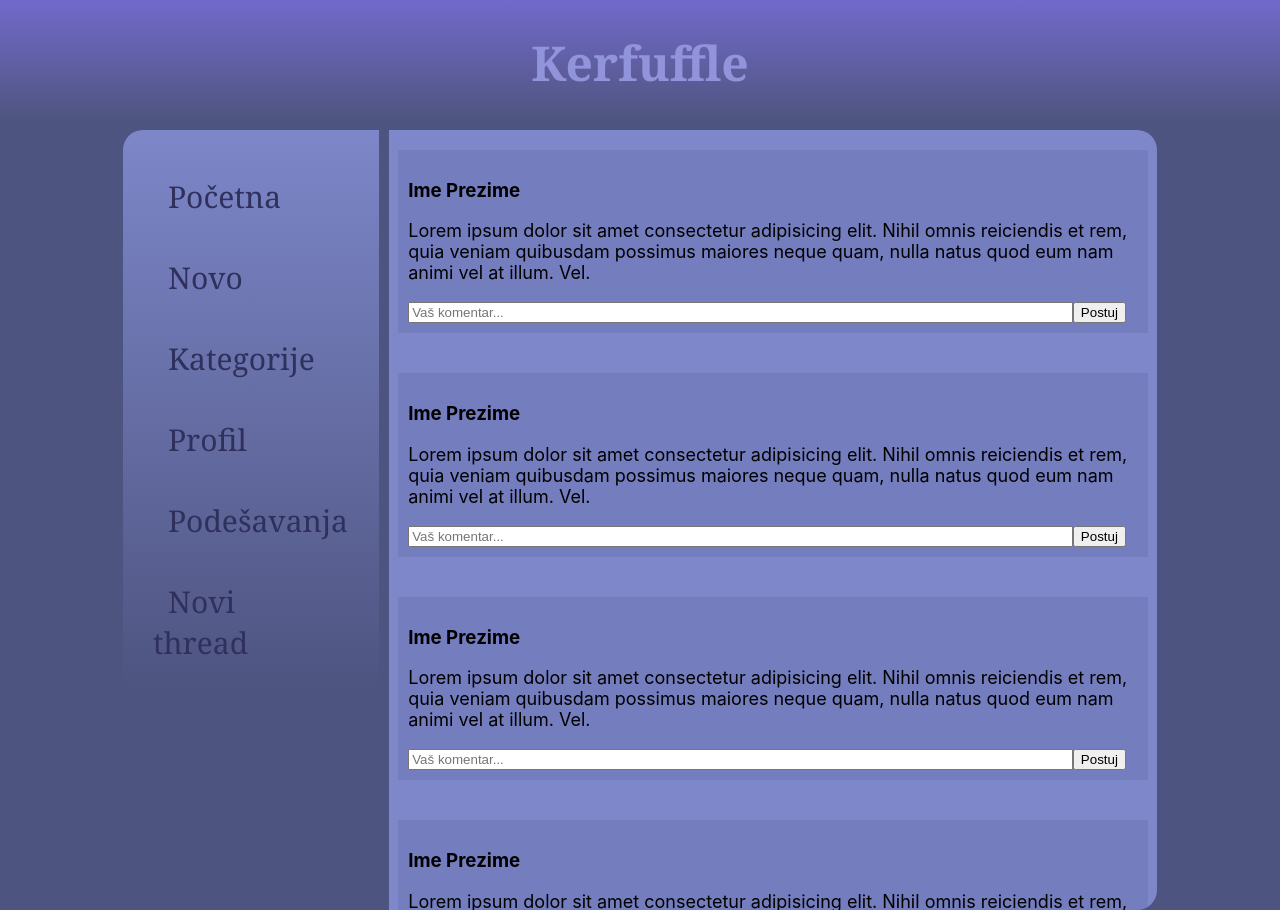
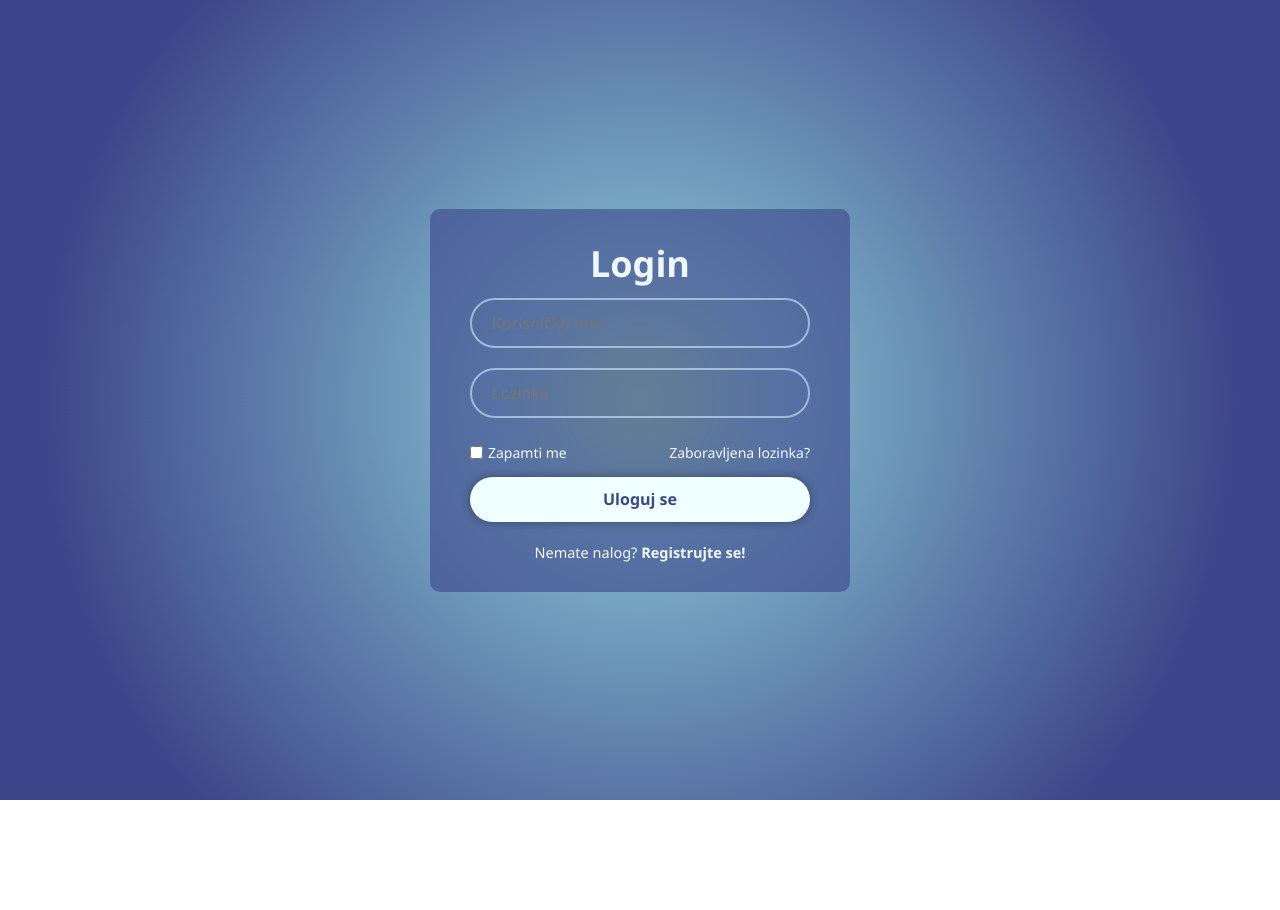
Before and after one commit to elab-development/internet-tehnologije-2024-projekat-webforum_2023_1086_2022_1065, a React (Create React App) app in the folder frontend/web-forum/: page / in a window 1280 px wide. After the commit the page ends 800 px from the top, so only its background shows below. Built offline with nearby package versions, Linux system fonts and the light colour scheme.

Commit message:
login jsx dodat + css tweak

```diff
--- a/frontend/web-forum/src/App.js
+++ b/frontend/web-forum/src/App.js
@@ -1,13 +1,15 @@
 import logo from './logo.svg';
 //import './App.css';
 import './style.css';
+import './login.css';
 import New from './pages/New'
+import LoginForm from './pages/LoginForm';
 
 function App() {
   return (
     <div>
 
-      <New />
+      <LoginForm />
 
     </div>
   );
--- a/frontend/web-forum/src/components/Header.jsx
+++ b/frontend/web-forum/src/components/Header.jsx
@@ -3,7 +3,7 @@ import React from "react";
 const Header = () => {
   return (
     <header className="heder">
-      <h1 className="imesajta">Kerfuffle</h1>
+      <h1 className="imesajta">kerfafl.rs</h1>
     </header>
   );
 };
--- /dev/null
+++ b/frontend/web-forum/src/components/LoginInputField.jsx
@@ -0,0 +1,17 @@
+import React from "react";
+
+const LoginInputField = ({ type, placeholder, name, value, onChange }) => {
+  return (
+    <input
+      type={type}
+      placeholder={placeholder}
+      name={name}
+      value={value}
+      onChange={onChange}
+      className="polje"
+      required
+    />
+  );
+};
+
+export default LoginInputField;
--- /dev/null
+++ b/frontend/web-forum/src/components/ResetPassComp.jsx
@@ -0,0 +1,14 @@
+import React from "react";
+
+const ResetPassComp = () => {
+  return (
+    <div className="zapamti">
+      <label>
+        <input type="checkbox" /> Zapamti me
+      </label>
+      <a href="#">Zaboravljena lozinka?</a>
+    </div>
+  );
+};
+
+export default ResetPassComp;
--- a/frontend/web-forum/src/login.css
+++ b/frontend/web-forum/src/login.css
@@ -31,7 +31,7 @@ body{
     position: relative;
     width: 100%;
     height: 50px;
-    margin: 30px 0;
+    margin: 10px 0;
 }
 
 .kutija input{
--- /dev/null
+++ b/frontend/web-forum/src/pages/LoginForm.jsx
@@ -0,0 +1,58 @@
+import React, { useState } from "react";
+import LoginInputField from "../components/LoginInputField";
+import ResetPassComp from "../components/ResetPassComp";
+
+const LoginForm = () => {
+  const [formData, setFormData] = useState({
+    username: "",
+    password: "",
+  });
+
+  const handleChange = (e) => {
+    setFormData({ ...formData, [e.target.name]: e.target.value });
+  };
+
+  const handleSubmit = (e) => {
+    e.preventDefault();
+    console.log("Login data:", formData);
+    // ovde ide logika za login
+  };
+
+  return (
+    <form onSubmit={handleSubmit} className="kutija">
+      <h2>Login</h2>
+
+      <LoginInputField
+        type="text"
+        placeholder="Korisničko ime"
+        name="username"
+        value={formData.username}
+        onChange={handleChange}
+      />
+
+      <LoginInputField
+        type="password"
+        placeholder="Lozinka"
+        name="password"
+        value={formData.password}
+        onChange={handleChange}
+      />
+
+      <ResetPassComp />
+
+      <button type="submit">Uloguj se</button>
+
+      <div className="registracija">
+        <p>
+          Nemate nalog?
+          <a href="#" className="reg">
+            {" "}
+            Registrujte se!
+          </a>
+        </p>
+      </div>
+    </form>
+  );
+};
+
+export default LoginForm;
--- a/frontend/web-forum/src/style.css
+++ b/frontend/web-forum/src/style.css
@@ -92,11 +92,33 @@ li{
     padding: 10px;
     margin: 20px 0px;
     background-color: #585d933b;
-
 }
 #posttekst{
     font-size: 18px;
 }
-input{
-    width: 90%;
+.post input{
+    width: 80%;
+    height: 10px;
+    border: none;
+    outline: none;
+    border: 2px solid #bdd7f3a1;
+    border-radius: 40px;
+    font-size: 16px;
+    color: rgb(47, 44, 90);
+    padding: 20px 45px 20px 20px;
+    background-color: #4e548040;
 }
+.post button {
+    width: 10%;
+    height: 45px;
+    background-color: rgba(240, 255, 255, 0.608);
+    border:none;
+    outline: none;
+    border-radius: 40px;
+    color: #3D468A;
+    box-shadow: 0 0 10px #0000005c;
+    cursor: pointer;
+    font-size: 16px;
+    font-weight: 600;
+    margin-left: 15px;
+}
```
Also changed, not shown: 2 other files (tests, documents, lock files or other folders).
